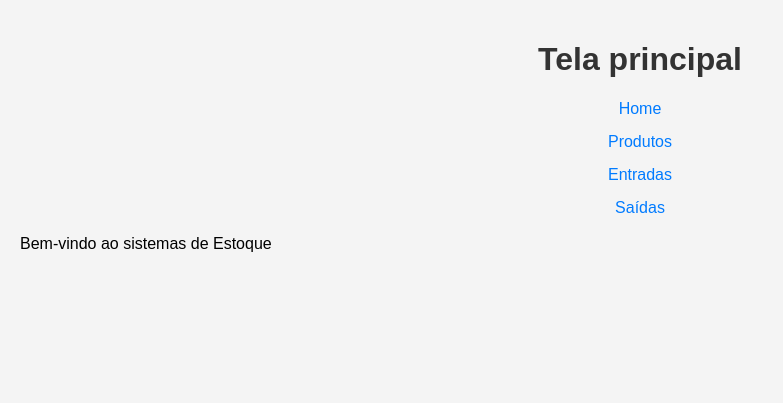
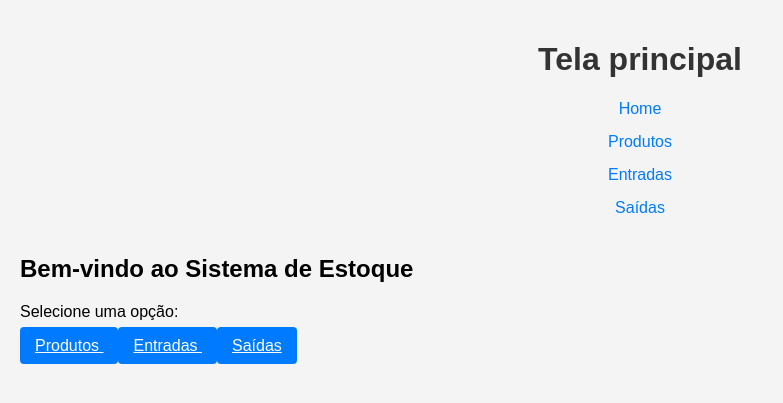
Before and after one commit to soygab/projeto-linguagem, a Django app: page / in a window 1280 px wide. Shown: the top 403 px of the page, without its empty margins (0-783 px from the left). Run offline with Django 5.2, Linux system fonts and the light colour scheme.

Commit message:
fix: alterando index de saídas

```diff
--- a/estoque/core/templates/index.html
+++ b/estoque/core/templates/index.html
@@ -1,5 +1,21 @@
 {% extends 'base.html' %}
 
 {% block content %}
-  {{ mensagem }}
+
+<h2>Bem-vindo ao Sistema de Estoque</h2>
+
+<p>Selecione uma opção:</p>
+
+<a class="btn" href="{% url 'produto:list_produto' %}">
+    Produtos
+</a>
+
+<a class="btn" href="{% url 'entrada:list_entrada' %}">
+    Entradas
+</a>
+
+<a class="btn" href="{% url 'saida:list_saida' %}">
+    Saídas
+</a>
+
 {% endblock %}
```
